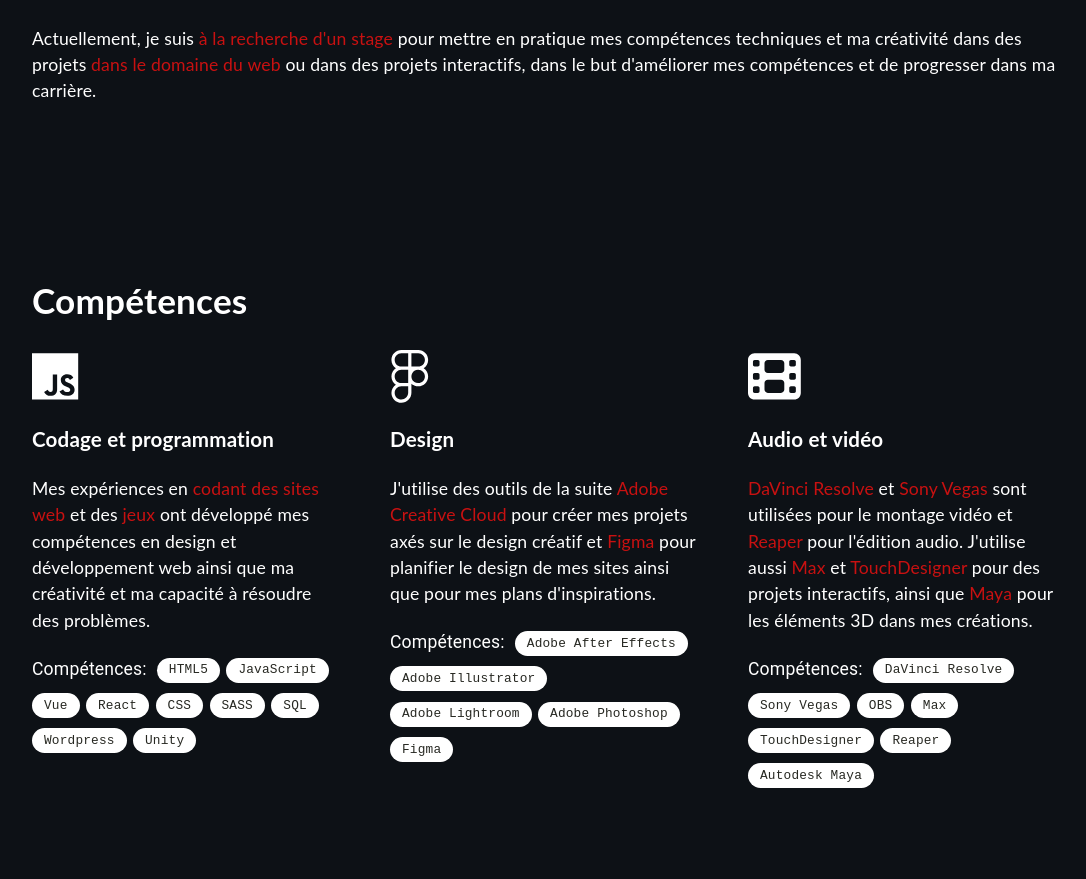
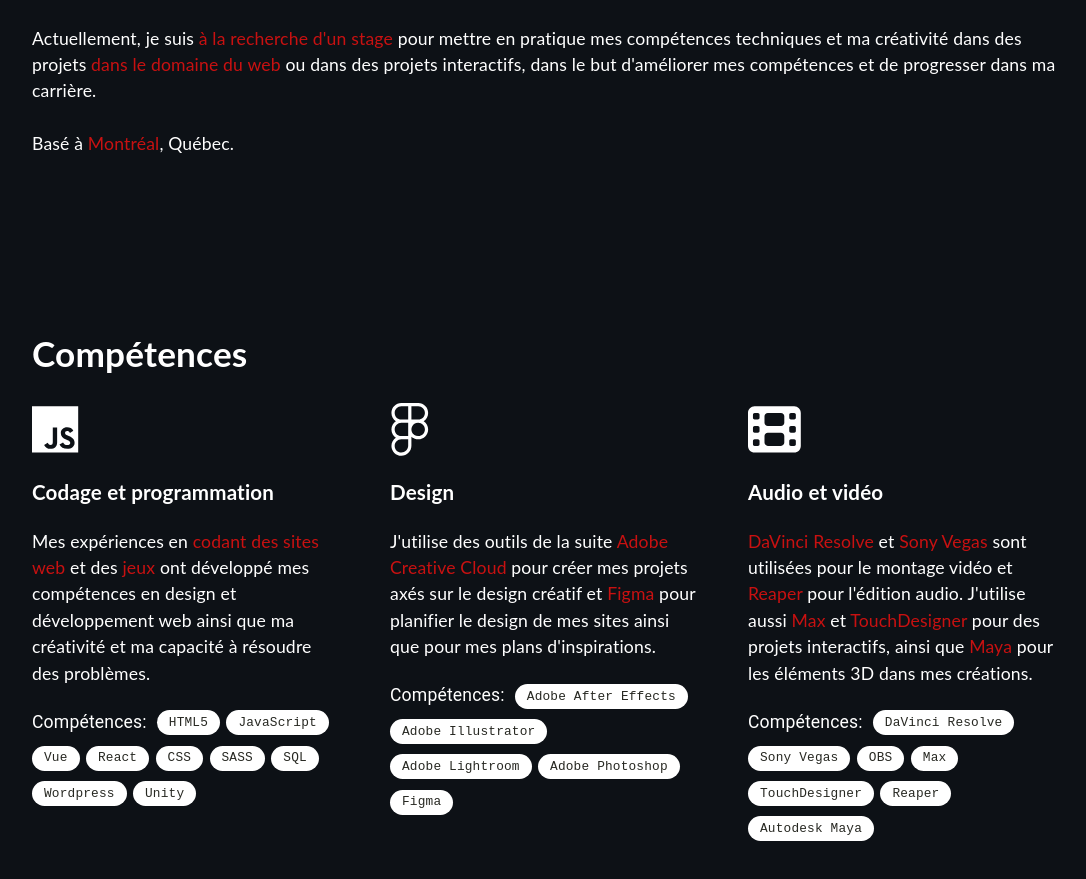
Before and after one commit to IhabMJR/IhabMJR.github.io, a React (Create React App) app: page / in a window 1280 px wide. Shown: the part 1000-1879 px from the top of the page, without its empty margins (96-1182 px from the left). Built offline with nearby package versions, Linux system fonts and the light colour scheme.

Commit message:
Update APropos.tsx

```diff
--- a/src/components/APropos.tsx
+++ b/src/components/APropos.tsx
@@ -11,6 +11,9 @@
           <br />
           <br />
           Actuellement, je suis <span className="text-color">à la recherche d'un stage</span> pour mettre en pratique mes compétences techniques et ma créativité dans des projets <span className="text-color">dans le domaine du web</span> ou dans des projets interactifs, dans le but d'améliorer mes compétences et de progresser dans ma carrière.
+          <br />
+          <br />
+          Basé à <span className="text-color">Montréal</span>, Québec.
         </p>
       </div>
   );
```
